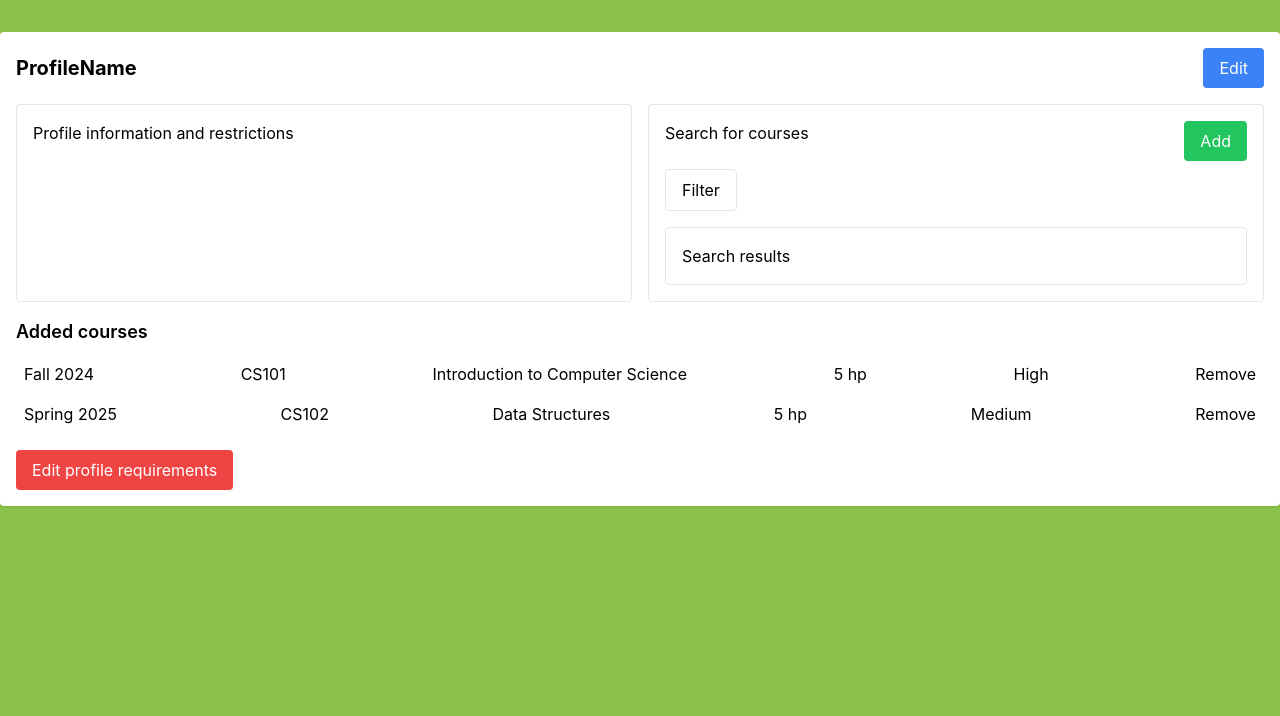
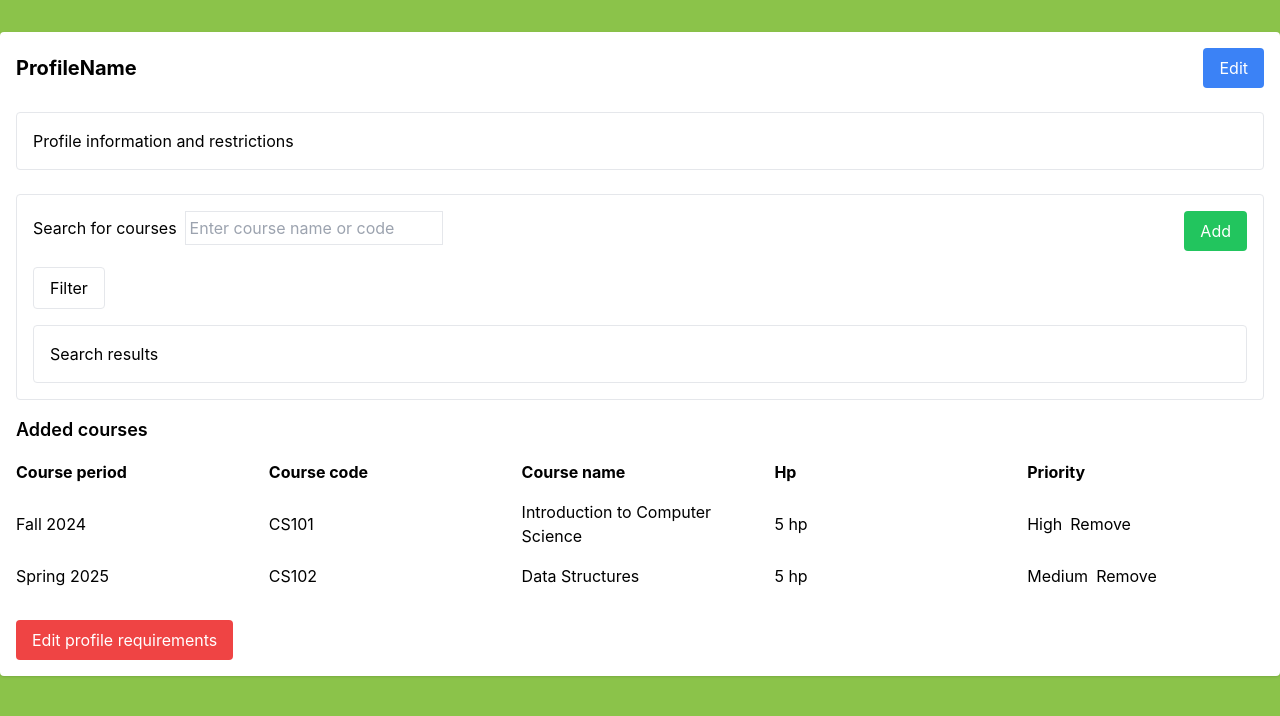
Before and after one commit to WebLabs-AB/MasterChooserApplication, a React (Create React App) app in the folder Frontend/masterfrontend/: page /teachermasterprofile in a window 1280 px wide. Shown: the top 716 px of the page. Built offline with nearby package versions, Linux system fonts and the light colour scheme.

Commit message:
"Update look for TeacherMasterProfilePage"

```diff
--- a/Frontend/masterfrontend/src/Screens/TeacherMasterProfilePage.tsx
+++ b/Frontend/masterfrontend/src/Screens/TeacherMasterProfilePage.tsx
@@ -1,6 +1,5 @@
 import React, { useState } from 'react';
 import { Dialog, Transition, Listbox } from '@headlessui/react';
-//import { useLocation } from 'react-router-dom';
 
 interface Course {
   id: number;
@@ -19,12 +18,10 @@ const fakeCourses = [
 
 const priorities = ['High', 'Medium', 'Low'];
 
-//const location = useLocation();
-//const profileId = location.state?.profileId; // Get the profile ID from the passed state
-
 export const TeacherCreateUpdateProfilePage = () => {
   const [courses, setCourses] = useState<Course[]>(fakeCourses);
   const [selectedCourse, setSelectedCourse] = useState<Course | null>(null);
+  const [searchResults, setSearchResults] = useState<Course[]>([]); // Placeholder state for search results
 
   const removeCourse = (courseId: number) => {
     setCourses(courses.filter(course => course.id !== courseId));
@@ -39,13 +36,24 @@ export const TeacherCreateUpdateProfilePage = () => {
     }));
   };
 
+  const renderCourseHeadings = () => (
+    <div className="grid grid-cols-5 gap-4 font-bold py-2">
+      <span>Course period</span>
+      <span>Course code</span>
+      <span>Course name</span>
+      <span>Hp</span>
+      <span>Priority</span>
+    </div>
+  );
+
   const renderCourses = () => {
     return courses.map((course) => (
-      <div key={course.id} className="flex justify-between items-center p-2">
+      <div key={course.id} className="grid grid-cols-5 gap-4 items-center py-2">
         <span>{course.period}</span>
         <span>{course.code}</span>
         <span>{course.name}</span>
         <span>{course.hp} hp</span>
+        <div className="flex items-center">
           <Listbox as="div" value={course.priority} onChange={(newPriority) => updatePriority(course.id, newPriority)}>
             <Listbox.Button>{course.priority}</Listbox.Button>
             <Listbox.Options>
@@ -56,32 +64,40 @@ export const TeacherCreateUpdateProfilePage = () => {
               ))}
             </Listbox.Options>
           </Listbox>
-        <button onClick={() => removeCourse(course.id)}>Remove</button>
+          <button onClick={() => removeCourse(course.id)} className="ml-2">
+            Remove
+          </button>
+        </div>
       </div>
     ));
   };
 
   return (
-    <div className="container mx-auto my-8 p-4 bg-white shadow rounded">
+    <div className="container mx-auto my-8 p-4 bg-white shadow rounded space-y-6">
       <div className="flex justify-between items-center mb-4">
         <h1 className="text-xl font-bold">ProfileName</h1>
         <button className="px-4 py-2 rounded text-white bg-blue-500">Edit</button>
       </div>
-      <div className="grid grid-cols-2 gap-4 mb-4">
       <div className="p-4 border rounded">Profile information and restrictions</div>
-        <div className="p-4 border rounded">
-          <div className="flex justify-between mb-2">
+      <div className="grid grid-cols-2 gap-4">
+        <div className="col-span-2 p-4 border rounded">
+          <div className="flex justify-between mb-4">
+            <div>
               <span>Search for courses</span>
+              {/* Placeholder for search input */}
+              <input type="text" placeholder="Enter course name or code" className="border p-1 ml-2" />
+            </div>
             <button className="px-4 py-2 rounded text-white bg-green-500">Add</button>
           </div>
-          <button className="px-4 py-2 rounded border">Filter</button>
+          <button className="px-4 py-2 rounded border mb-4">Filter</button>
           {/* Placeholder for search results */}
-          <div className="mt-4 p-4 border rounded">Search results</div>
+          <div className="p-4 border rounded">Search results</div>
         </div>
+        <div className="col-span-2">
+          <h2 className="text-lg font-semibold mb-2">Added courses</h2>
+          {renderCourseHeadings()}
+          {renderCourses()}
         </div>
-      <div className="mb-4">
-        <h2 className="text-lg font-semibold">Added courses</h2>
-        <div className="mt-2">{renderCourses()}</div>
       </div>
       <button className="px-4 py-2 rounded text-white bg-red-500">Edit profile requirements</button>
     </div>
```
Lines whose indentation alone changed are shown as unchanged.
